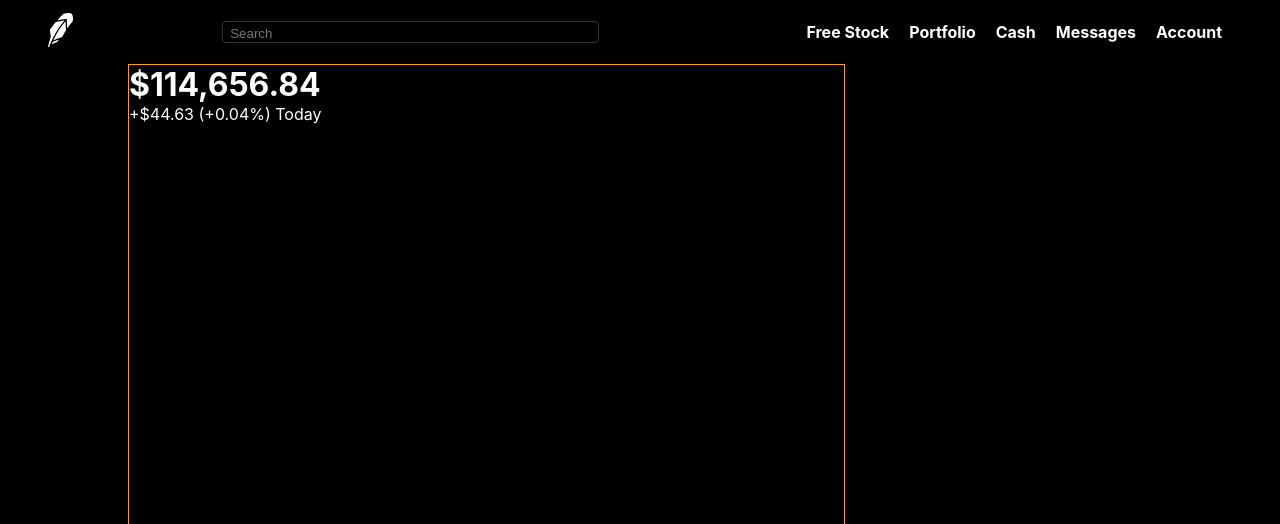
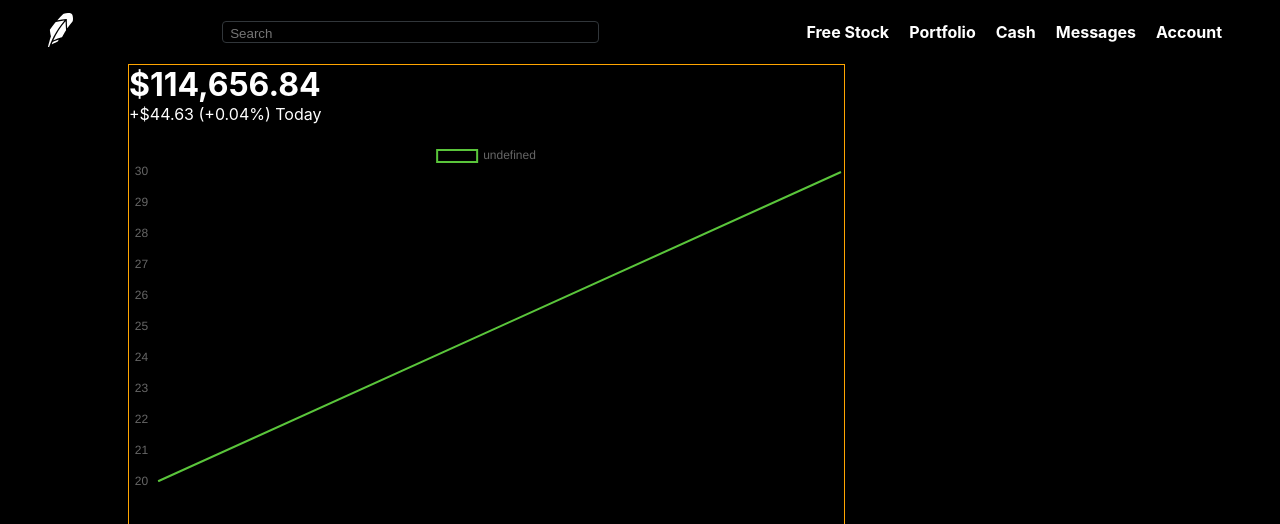
Before and after one commit to OdehDaniels/Robinhood-clone, a React (Create React App) app: page / in a window 1280 px wide. Shown: the top 524 px of the page. Built offline with nearby package versions, Linux system fonts and the light colour scheme.

Commit message:
LineGraph component init

```diff
--- a/package.json
+++ b/package.json
@@ -8,7 +8,9 @@
     "@testing-library/jest-dom": "^5.11.4",
     "@testing-library/react": "^11.1.0",
     "@testing-library/user-event": "^12.1.10",
+    "chart.js": "^2.9.4",
     "react": "^17.0.1",
+    "react-chartjs-2": "^2.11.1",
     "react-dom": "^17.0.1",
     "react-scripts": "4.0.1",
     "web-vitals": "^0.2.4"
--- /dev/null
+++ b/src/LineGraph.js
@@ -0,0 +1,41 @@
+import React from 'react'
+import { Line } from 'react-chartjs-2';
+
+function LineGraph() {
+
+    const data = [
+        {
+            x: 10,
+            y: 20
+        },
+        {
+            x: 15,
+            y: 30
+        }
+    ]
+    return (
+        <div className="linegraph">
+            <Line
+                data={{
+                    datasets: [
+                        {
+                            type: "line",
+                            data: data,
+                            backgroundColor: "black",
+                            borderColor: "#5AC53B",
+                            borderWidth: 2,
+                            pointBorderColor: 'rgba(0, 0, 0, 0)',
+                            pointBackgroundColor: 'rgba(0, 0, 0, 0)',
+                            pointHoverBackgroundColor: '#5AC53B',
+                            pointHoverBorderColor: '#000000',
+                            pointHoverBorderWidth: 4,
+                            pointHoverRadius:6,
+                        }
+                    ]
+                }}
+            />
+        </div>
+    )
+}
+
+export default LineGraph
--- a/src/Newsfeed.js
+++ b/src/Newsfeed.js
@@ -1,4 +1,5 @@
 import React from 'react';
+import LineGraph from './LineGraph';
 import './Newsfeed.css';
 
 function Newsfeed() {
@@ -10,6 +11,9 @@
                         <h1>$114,656.84</h1>
                         <p>+$44.63 (+0.04%) Today</p>
                     </div>
+                    <div className="newsfeed__chart">
+                        <LineGraph />
+                    </div>
                 </div>
             </div>
         </div>
```
Also changed, not shown: 1 other file (tests, documents, lock files or other folders).
